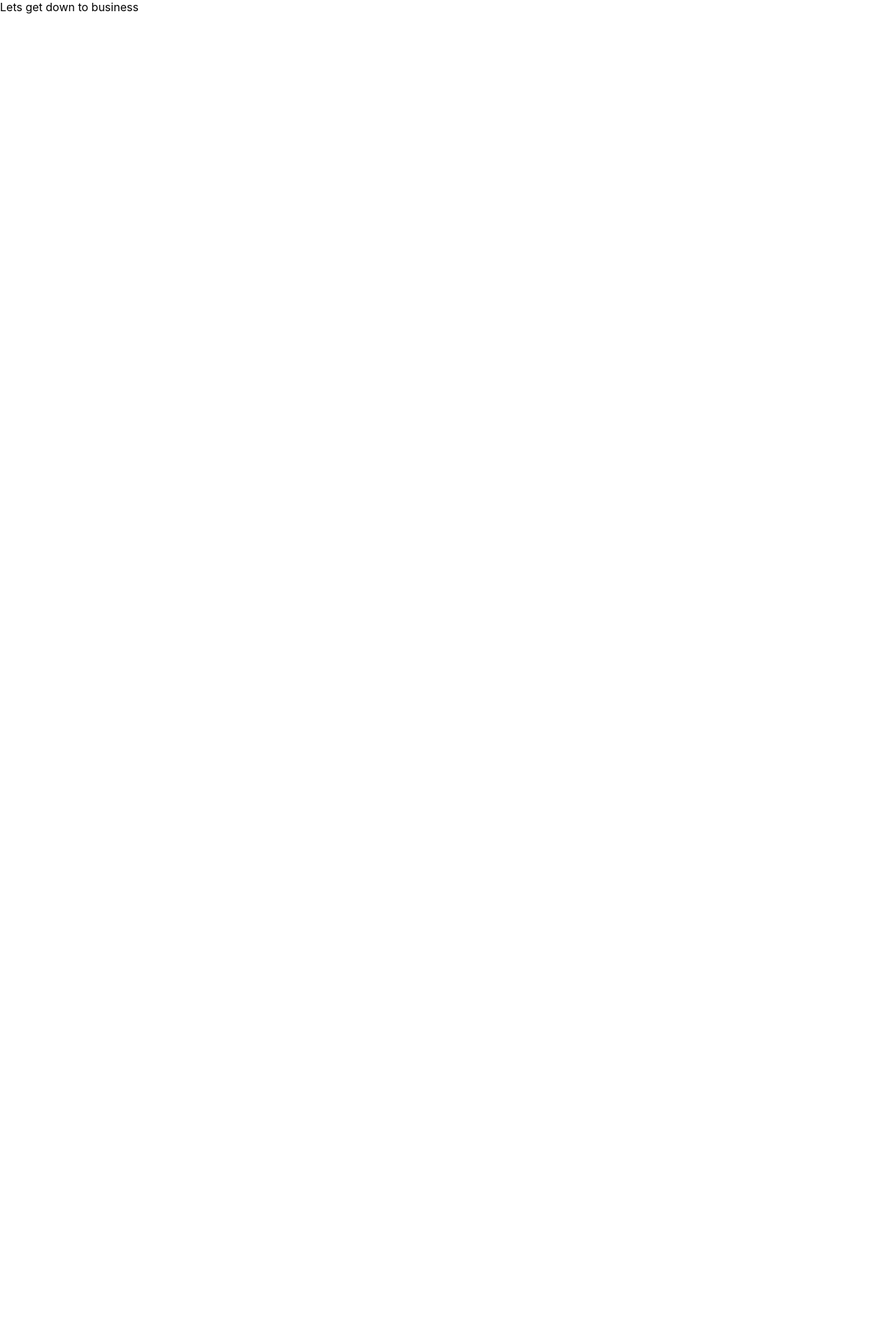
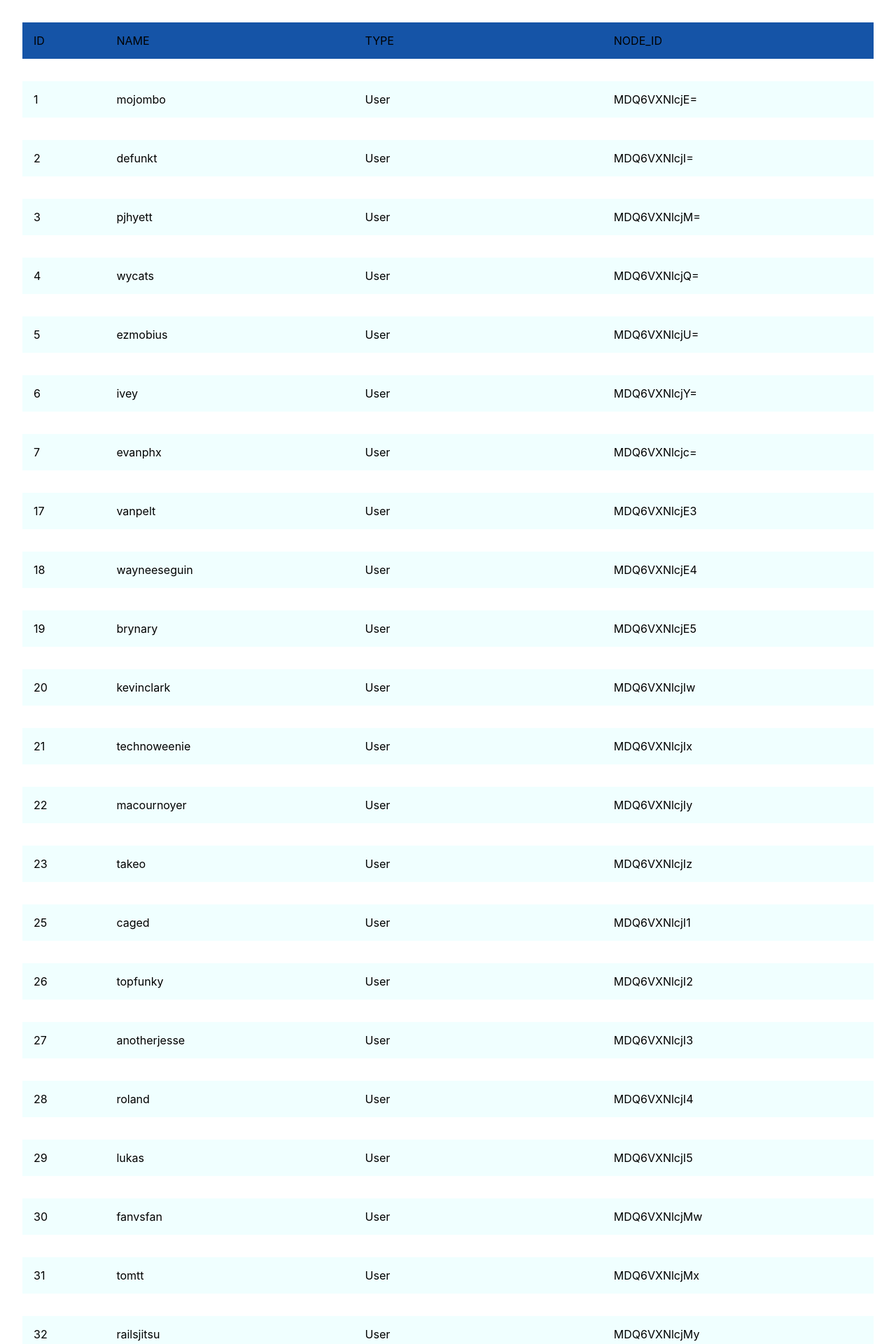
Before and after one commit to bishal5917/Reusable_Pagination, a React (Create React App) app: page / in a window 1280 px wide. Shown: the top 1920 px of the page at 70% size. Before the commit the page ends 800 px from the top, so only its background shows below. Built offline with nearby package versions, Linux system fonts and the light colour scheme.

Commit message:
dummy data ready

```diff
--- a/src/App.js
+++ b/src/App.js
@@ -1,10 +1,30 @@
-
+import React, { useState, useEffect } from 'react'
+import { users } from './dummydata'
 import './App.css';
+import './users.css'
+import Users from './Users';
 
 function App() {
+
+
   return (
     <>
-      Lets get down to business
+      <div className="Info">
+        <span className="id">ID</span>
+        <span className="name">NAME</span>
+        <span className="type">TYPE</span>
+        <span className="node">NODE_ID</span>
+      </div>
+      {
+        users.map((user) => (
+          <Users key={user.node_id}
+            idd={user.id}
+            name={user.login}
+            type={user.type}
+            node_id={user.node_id}
+          />
+        ))
+      }
     </>
   );
 }
--- /dev/null
+++ b/src/Users.js
@@ -0,0 +1,15 @@
+import React from 'react'
+import './users.css'
+
+export default function Users({ idd,name, type, node_id }) {
+    return (
+        <>
+            <div className="usersList">
+                <span className="id">{idd}</span>
+                <span className="name">{name}</span>
+                <span className="type">{type}</span>
+                <span className="node">{node_id}</span>
+            </div>
+        </>
+    )
+}
--- /dev/null
+++ b/src/dummydata.js
@@ -0,0 +1,212 @@
+export const users = [
+    {
+        "login": "mojombo",
+        "id": 1,
+        "node_id": "MDQ6VXNlcjE=",
+        "type": "User",
+        "site_admin": false
+    },
+    {
+        "login": "defunkt",
+        "id": 2,
+        "node_id": "MDQ6VXNlcjI=",
+        "type": "User",
+        "site_admin": false
+    },
+    {
+        "login": "pjhyett",
+        "id": 3,
+        "node_id": "MDQ6VXNlcjM=",
+        "type": "User",
+        "site_admin": false
+    },
+    {
+        "login": "wycats",
+        "id": 4,
+        "node_id": "MDQ6VXNlcjQ=",
+        "type": "User",
+        "site_admin": false
+    },
+    {
+        "login": "ezmobius",
+        "id": 5,
+        "node_id": "MDQ6VXNlcjU=",
+        "type": "User",
+        "site_admin": false
+    },
+    {
+        "login": "ivey",
+        "id": 6,
+        "node_id": "MDQ6VXNlcjY=",
+        "type": "User",
+        "site_admin": false
+    },
+    {
+        "login": "evanphx",
+        "id": 7,
+        "node_id": "MDQ6VXNlcjc=",
+        "type": "User",
+        "site_admin": false
+    },
+    {
+        "login": "vanpelt",
+        "id": 17,
+        "node_id": "MDQ6VXNlcjE3",
+        "type": "User",
+        "site_admin": false
+    },
+    {
+        "login": "wayneeseguin",
+        "id": 18,
+        "node_id": "MDQ6VXNlcjE4",
+        "type": "User",
+        "site_admin": false
+    },
+    {
+        "login": "brynary",
+        "id": 19,
+        "node_id": "MDQ6VXNlcjE5",
+        "type": "User",
+        "site_admin": false
+    },
+    {
+        "login": "kevinclark",
+        "id": 20,
+        "node_id": "MDQ6VXNlcjIw",
+        "type": "User",
+        "site_admin": false
+    },
+    {
+        "login": "technoweenie",
+        "id": 21,
+        "node_id": "MDQ6VXNlcjIx",
+        "type": "User",
+        "site_admin": false
+    },
+    {
+        "login": "macournoyer",
+        "id": 22,
+        "node_id": "MDQ6VXNlcjIy",
+        "type": "User",
+        "site_admin": false
+    },
+    {
+        "login": "takeo",
+        "id": 23,
+        "node_id": "MDQ6VXNlcjIz",
+        "type": "User",
+        "site_admin": false
+    },
+    {
+        "login": "caged",
+        "id": 25,
+        "node_id": "MDQ6VXNlcjI1",
+        "type": "User",
+        "site_admin": false
+    },
+    {
+        "login": "topfunky",
+        "id": 26,
+        "node_id": "MDQ6VXNlcjI2",
+        "type": "User",
+        "site_admin": false
+    },
+    {
+        "login": "anotherjesse",
+        "id": 27,
+        "node_id": "MDQ6VXNlcjI3",
+        "type": "User",
+        "site_admin": false
+    },
+    {
+        "login": "roland",
+        "id": 28,
+        "node_id": "MDQ6VXNlcjI4",
+        "type": "User",
+        "site_admin": false
+    },
+    {
+        "login": "lukas",
+        "id": 29,
+        "node_id": "MDQ6VXNlcjI5",
+        "type": "User",
+        "site_admin": false
+    },
+    {
+        "login": "fanvsfan",
+        "id": 30,
+        "node_id": "MDQ6VXNlcjMw",
+        "type": "User",
+        "site_admin": false
+    },
+    {
+        "login": "tomtt",
+        "id": 31,
+        "node_id": "MDQ6VXNlcjMx",
+        "type": "User",
+        "site_admin": false
+    },
+    {
+        "login": "railsjitsu",
+        "id": 32,
+        "node_id": "MDQ6VXNlcjMy",
+        "type": "User",
+        "site_admin": false
+    },
+    {
+        "login": "nitay",
+        "id": 34,
+        "node_id": "MDQ6VXNlcjM0",
+        "type": "User",
+        "site_admin": false
+    },
+    {
+        "login": "kevwil",
+        "id": 35,
+        "node_id": "MDQ6VXNlcjM1",
+        "type": "User",
+        "site_admin": false
+    },
+    {
+        "login": "KirinDave",
+        "id": 36,
+        "node_id": "MDQ6VXNlcjM2",
+        "type": "User",
+        "site_admin": false
+    },
+    {
+        "login": "jamesgolick",
+        "id": 37,
+        "node_id": "MDQ6VXNlcjM3",
+        "type": "User",
+        "site_admin": false
+    },
+    {
+        "login": "atmos",
+        "id": 38,
+        "node_id": "MDQ6VXNlcjM4",
+        "type": "User",
+        "site_admin": false
+    },
+    {
+        "login": "errfree",
+        "id": 44,
+        "node_id": "MDEyOk9yZ2FuaXphdGlvbjQ0",
+        "type": "Organization",
+        "site_admin": false
+    },
+    {
+        "login": "mojodna",
+        "id": 45,
+        "node_id": "MDQ6VXNlcjQ1",
+        "type": "User",
+        "site_admin": false
+    },
+    {
+        "login": "bmizerany",
+        "id": 46,
+        "node_id": "MDQ6VXNlcjQ2",
+        "type": "User",
+        "site_admin": false
+    }
+]
--- /dev/null
+++ b/src/users.css
@@ -0,0 +1,28 @@
+.usersList {
+  display: flex;
+  justify-content: center;
+  align-items: center;
+  margin: 2rem;
+  padding: 1rem 1rem;
+  background-color: azure;
+}
+.Info {
+  display: flex;
+  justify-content: center;
+  align-items: center;
+  margin: 2rem;
+  padding: 1rem 1rem;
+  background-color: rgb(21, 84, 167);
+}
+.id {
+  flex: 1;
+}
+.name {
+  flex: 3;
+}
+.type {
+  flex: 3;
+}
+.node {
+  flex: 3;
+}
```
